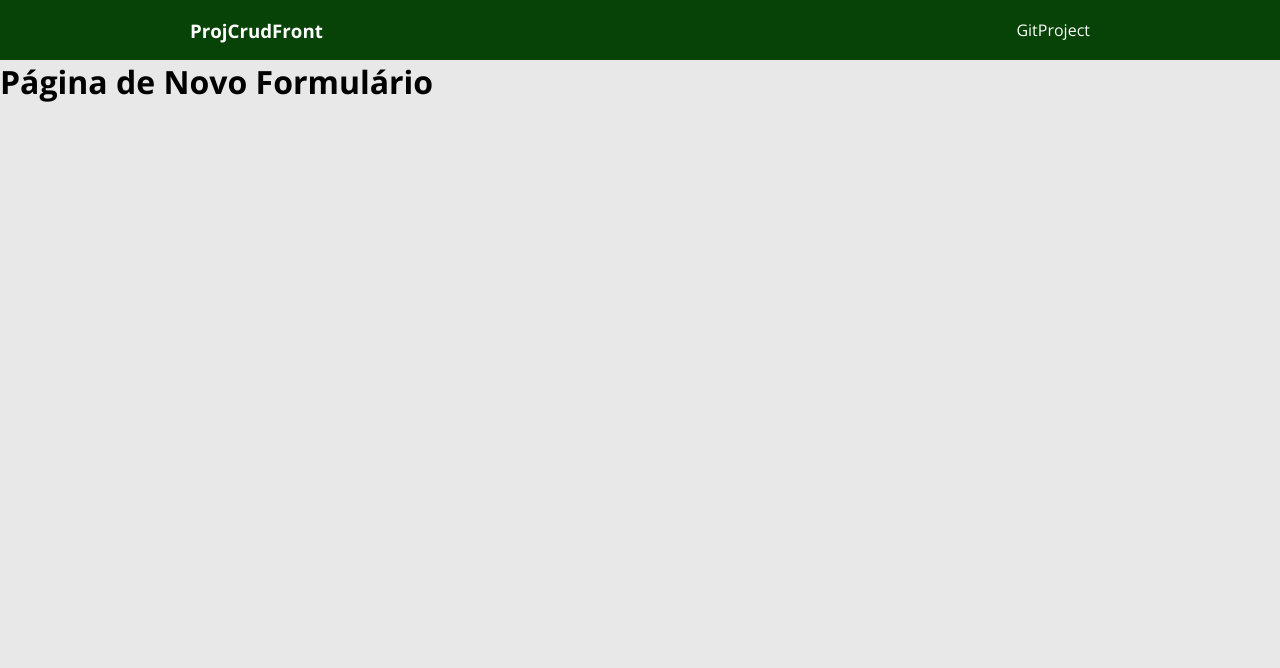
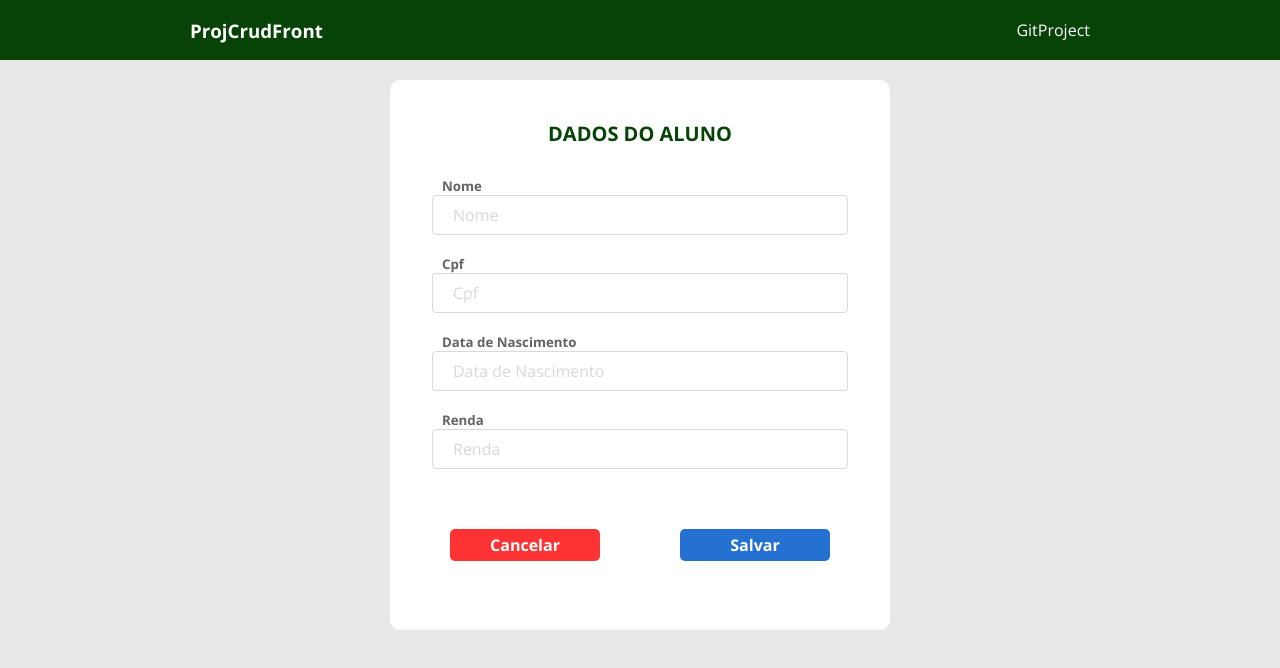
Before and after one commit to auriceliof/pessoal-ProjCrudBackFront, a React (Vite) app in the folder frontend/: page /Listings/1 in a window 1280 px wide. Shown: the top 668 px of the page. Built offline with nearby package versions, Linux system fonts and the light colour scheme; no server answers.

Commit message:
Implemented Layout Page NewForm

```diff
--- a/frontend/src/components/ButtonSecondary/index.tsx
+++ b/frontend/src/components/ButtonSecondary/index.tsx
@@ -7,7 +7,7 @@ type Props = {
 export default function ButtonSecondary({name}: Props) {
 
     return (
-        <button className='proj-btn-primary'>
+        <button className='proj-btn-secondary'>
             {name}
         </button>
     );
--- a/frontend/src/components/ButtonSecondary/styles.css
+++ b/frontend/src/components/ButtonSecondary/styles.css
@@ -1,4 +1,4 @@
-.proj-btn-primary {
+.proj-btn-secondary {
     display: flex;
     justify-content: center;
     font-size: 1rem;
--- a/frontend/src/index.css
+++ b/frontend/src/index.css
@@ -23,6 +23,7 @@
   --proj-color-font-secondary: #3483fa;
   --proj-color-font-tertiary: #fff;
   --proj-color-font-quaternary: #000;
+  --proj-color-font-quinternary: #074307;
 
   --proj-color-font-placeholder: #d9d9d9;
 
@@ -98,188 +99,10 @@ main {
     font-size: 24px;
   }
    .proj-card {
-    height: 500px;
+    height: 550px;
   }
 }
 
-/*-----------------------------------------------------------------*/
-/* form styles */
-
-.proj-form {
-  display: flex;
-  flex-direction: column;
-  align-items: center;
-  padding: 40px 20px
-}
-
-.proj-form h2 {
-  font-size: 16px;
-  color: var(--proj-color-font-secondary);
-  text-transform: uppercase;
-  font-weight: 400;
-  text-align: center;
-}
-
-.proj-form h5 {
-  color: var(--proj-color-font-primary);
-  margin-left: 10px;
-}
-
-.proj-form-controls-container {
-  width: 100%;
-  display: grid;
-  grid-gap: 20px;
-  margin: 20px 0;
-}
-
-.proj-form-control {
-  width: 100%;
-  height: 40px;
-  font-size: 16px;
-  padding: 0 20px;
-  color: var(--proj-color-font-primary);
-  border-radius: 4px;
-  border: 1px solid var(--proj-color-card-border);
-}
-
-.proj-form-control:focus {
-  outline: none;
-}
-
-.proj-form-control::placeholder {
-  color: var(--proj-color-font-placeholder);
-}
-
-.proj-form-control[data-invalid="true"] {
-  border: 1px solid var(--proj-color-error);
-}
-
-.proj-form-control[data-invalid="true"] ~ div {
-  display: unset;
-}
-
-.proj-form-error {
-  color: var(--proj-color-error);
-  font-size: 12px;
-  padding-left: 4px;
-  display: none;
-}
-
-.proj-form-global-error {
-  border: 1px solid var(--proj-color-error);
-  border-radius: 5px;
-  width: 100%;
-  display: flex;
-  justify-content: center;
-  padding: 5px 10px;
-  font-size: 12px;
-  color: var(--proj-color-error);
-}
-
-.proj-textarea {
-  resize: none;
-  height: 128px;
-  padding-top: 10px;
-}
-
-.ds-form-select-container {
-  padding: unset;
-  height: unset;
-}
-
-@media (min-width: 576px) {
-  .proj-form h2 {
-    font-size: 24px;
-  }
-}
-
-/*-----------------------------------------------------------------*/
-/* table styles */
-
-.proj-table {
-  width: 100%;
-  border-spacing: 0;
-  border-collapse: collapse;
-  text-align-last: center;
-}
-
-.proj-table thead {
-  height: 55px;
-  font-size: 14px;
-  color: var(--proj-color-font-secondary);
-  background-color: var(--proj-color-card-bg);
-}
-
-.proj-table tbody {
-  text-align: center;
-  font-size: 12px;
-  color: var(--proj-color-font-primary);
-  background-color: var(--proj-color-card-bg);
-}
-
-.proj-table tbody tr {
-  height: 70px;
-  border-top: 1px solid var(--proj-color-card-border);
-}
-
-.proj-table th:nth-child(2) {
-  border-top-left-radius: 10px;
-}
-
-.proj-table th:last-child {
-  border-top-right-radius: 10px;
-}
-
-.proj-table td:nth-child(2) {
-  padding-left: 10px;
-}
-
-.proj-table td:last-child {
-  padding-right: 5px;
-}
-
-.proj-tb576 {
-  display: none;
-}
-
-.proj-tb768 {
-  display: none;
-}
-
-@media (min-width: 576px) {
-  .proj-tb576 {
-    display: table-cell;
-  }
-
-  .proj-table th:nth-child(1) {
-    padding-left: 20px;
-    border-top-left-radius: 10px;
-  }
-
-  .proj-table th:nth-child(2) {
-    border-top-left-radius: 0;
-  }
-
-  .proj-table td:nth-child(1) {
-    padding-left: 20px;
-  }
-
-  .proj-table td:nth-child(2) {
-    padding-left: 0;
-  }
-}
-
-@media (min-width: 768px) {
-  .proj-tb768 {
-    display: table-cell;
-  }
-}
-
-@media (min-width: 992px) {
-  .proj-table tbody {
-    font-size: 16px;
-  }
-}
 
 /*-----------------------------------------------------------------*/
 /* modal styles */
--- a/frontend/src/pages/NewForm/index.tsx
+++ b/frontend/src/pages/NewForm/index.tsx
@@ -1,8 +1,45 @@
 import './styles.css';
+import { Link } from 'react-router-dom';
+import ButtonSecondary from '../../components/ButtonSecondary';
+import ButtonPrimary from '../../components/ButtonPrimary';
 
 export default function NewForm() {
 
     return (
-        <h1>Página de Novo Formulário</h1>
-    )
+        <main>
+            <section id="proj-form-section" className="proj-container">
+                <div className="proj-form-container">
+                    <form className="proj-card proj-form">
+                        <h2 className="proj-mb20">Dados do Aluno</h2>
+                        <div className="proj-form-controls-container">
+                            <div>
+                                <h5>Nome</h5>
+                                <input className="proj-form-control" type="text" placeholder='Nome'/>
+                            </div>
+                            <div>
+                                <h5>Cpf</h5>
+                                <input className="proj-form-control" type="text" placeholder='Cpf'/>
+                            </div>
+                            <div>
+                                <h5>Data de Nascimento</h5>
+                                <input className="proj-form-control" type="text" placeholder='Data de Nascimento'/>
+                            </div>
+                            <div>
+                                <h5>Renda</h5>
+                                <input className="proj-form-control" type="text" placeholder='Renda'/>
+                            </div>
+
+                        </div>
+
+                        <div className="proj-form-buttons">
+                            <Link to="/listings">
+                                <ButtonSecondary name='Cancelar'/>
+                            </Link>
+                            <ButtonPrimary name='Salvar' />
+                        </div>
+                    </form>
+                </div>
+            </section>
+        </main>
+    );
 }
--- a/frontend/src/pages/NewForm/styles.css
+++ b/frontend/src/pages/NewForm/styles.css
@@ -0,0 +1,63 @@
+#proj-form-section {
+  padding: 20px 0;
+}
+
+.proj-form-container {
+  width: 100%;
+  max-width: 500px;
+  margin: 0 auto;
+}
+
+.proj-form {
+  display: flex;
+  flex-direction: column;
+  align-items: center;
+  padding: 40px 20px;
+}
+
+.proj-form h2 {
+  font-size: 20px;
+  font-weight: bolder;
+  color: var(--proj-color-font-quinternary);
+  text-transform: uppercase;
+  font-weight: bold;
+  text-align: center;
+}
+
+.proj-form h5 {
+  color: var(--proj-color-font-primary);
+  margin-left: 10px;
+}
+
+.proj-form-controls-container {
+  width: 100%;
+  display: grid;
+  grid-gap: 20px;
+  margin: 10px 0;
+  padding: 0 22px;
+}
+
+.proj-form-control {
+  width: 100%;
+  height: 40px;
+  font-size: 16px;
+  padding: 0 20px;
+  color: var(--proj-color-font-primary);
+  border-radius: 4px;
+  border: 1px solid var(--proj-color-card-border);
+}
+
+.proj-form-control:focus {
+  outline: none;
+}
+
+.proj-form-control::placeholder {
+  color: var(--proj-color-font-placeholder);
+}
+
+.proj-form-buttons {
+  width: 100%;
+  display: flex;
+  justify-content: space-around;
+  margin-top: 50px;
+}
```
